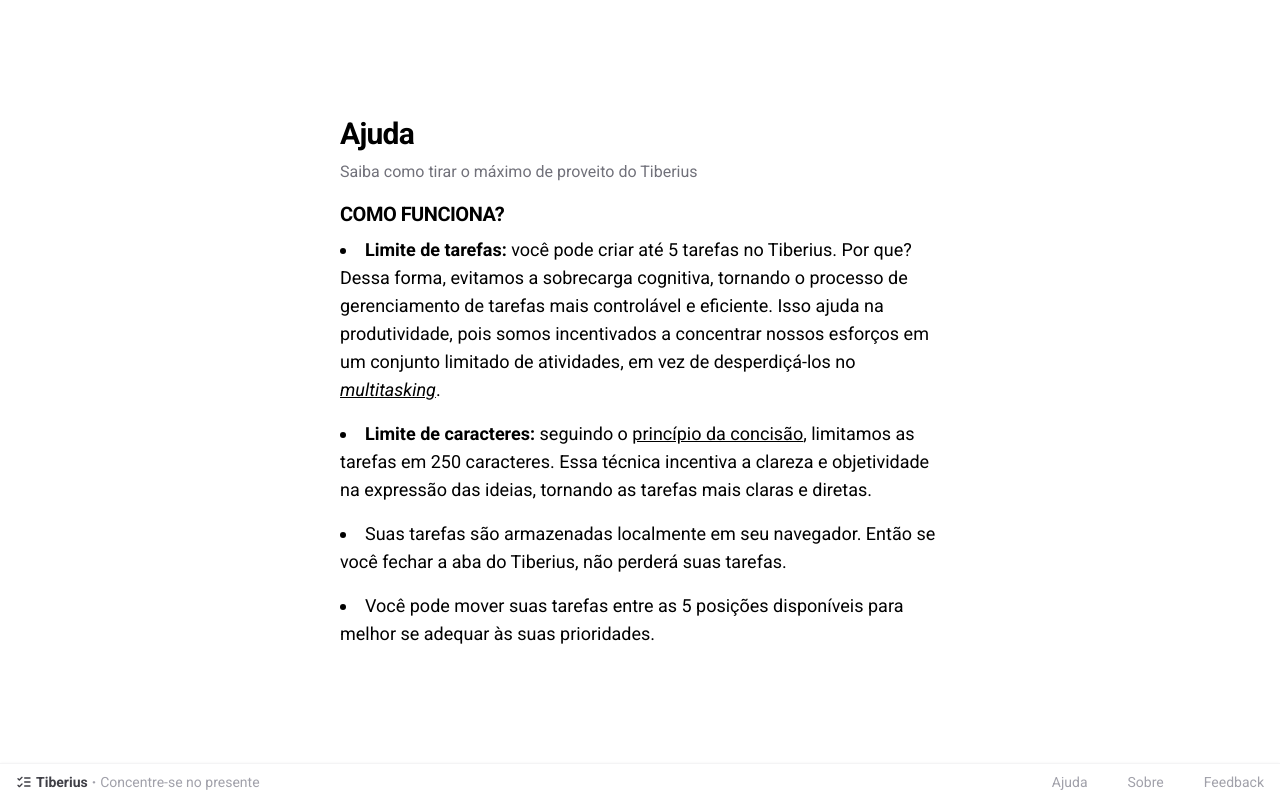
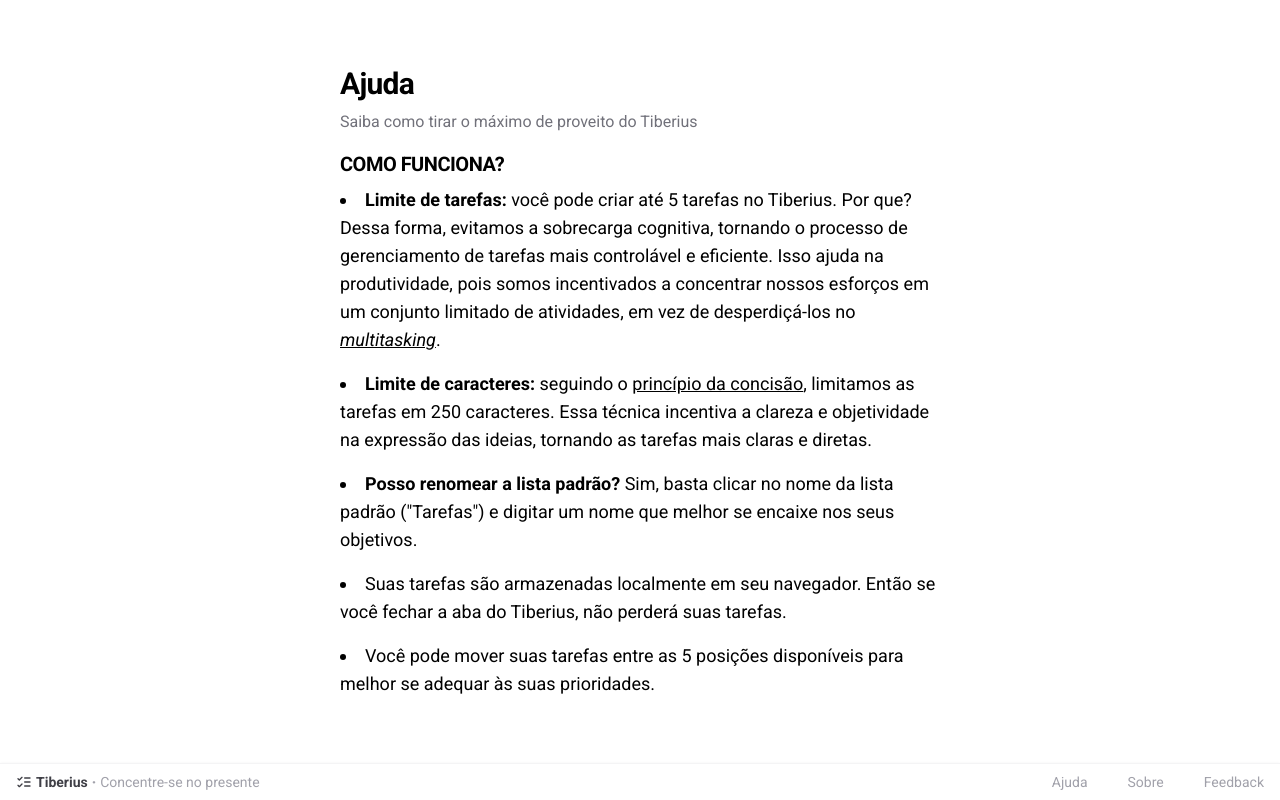
Before and after one commit to gpaiva00/tiberius-v2, a React (Vite) app: page /help in a window 1280 px wide. Built offline with nearby package versions, Linux system fonts and the light colour scheme.

Commit message:
feat: add new instruction to help page

```diff
--- a/src/pages/Help/index.tsx
+++ b/src/pages/Help/index.tsx
@@ -32,6 +32,10 @@
             ideias, tornando as tarefas mais claras e diretas.
           </li>
           <li>
+            <b>Posso renomear a lista padrão?</b> Sim, basta clicar no nome da lista padrão ("Tarefas") e digitar um
+            nome que melhor se encaixe nos seus objetivos.
+          </li>
+          <li>
             Suas tarefas são armazenadas localmente em seu navegador. Então se você fechar a aba do Tiberius, não
             perderá suas tarefas.
           </li>
```
